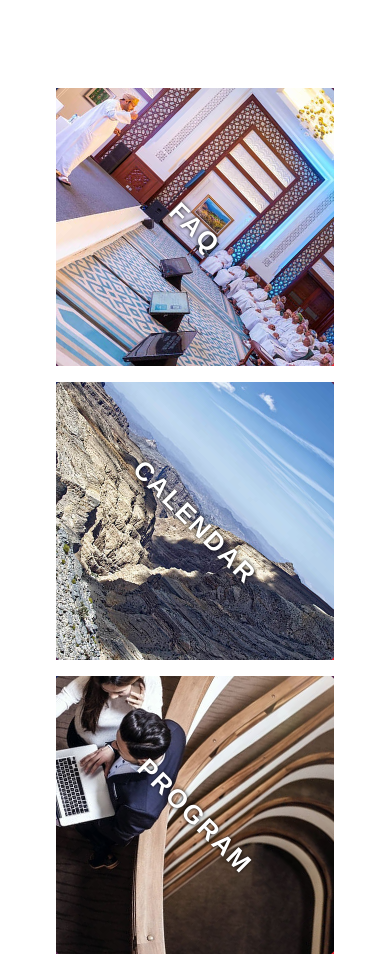
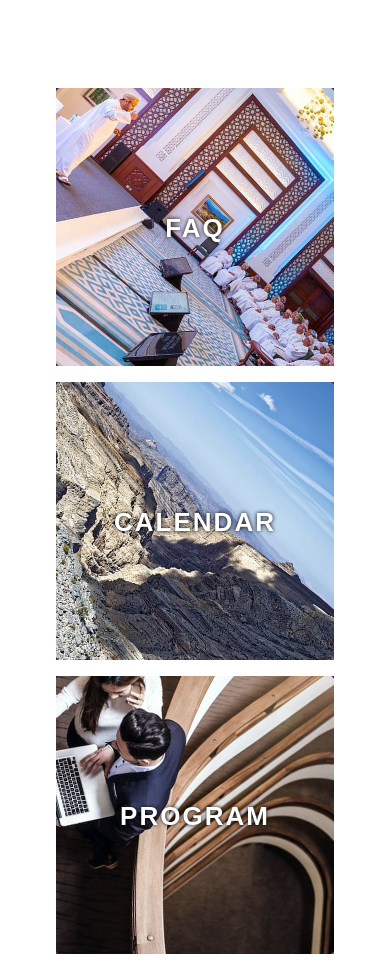
Before and after one commit to bodyanba/NCLP, a plain HTML site: page index.html in a window 390 px wide. Shown: the part 1740-2702 px from the top of the page. Drawn offline with Linux system fonts and the light colour scheme; a web font is replaced by a local one.

Commit message:
no rotate

```diff
--- a/sass/style.sass
+++ b/sass/style.sass
@@ -2079,6 +2079,8 @@ ul.nav-tabs
 				margin: 0 !important
 				.diamond-icon
 					transform: rotate(-45deg)
+				.link
+					transform: none !important
 	@media (max-width: 399px)
 		li
 			> div
```
Also changed, not shown: css/style.css, 1 other file.
